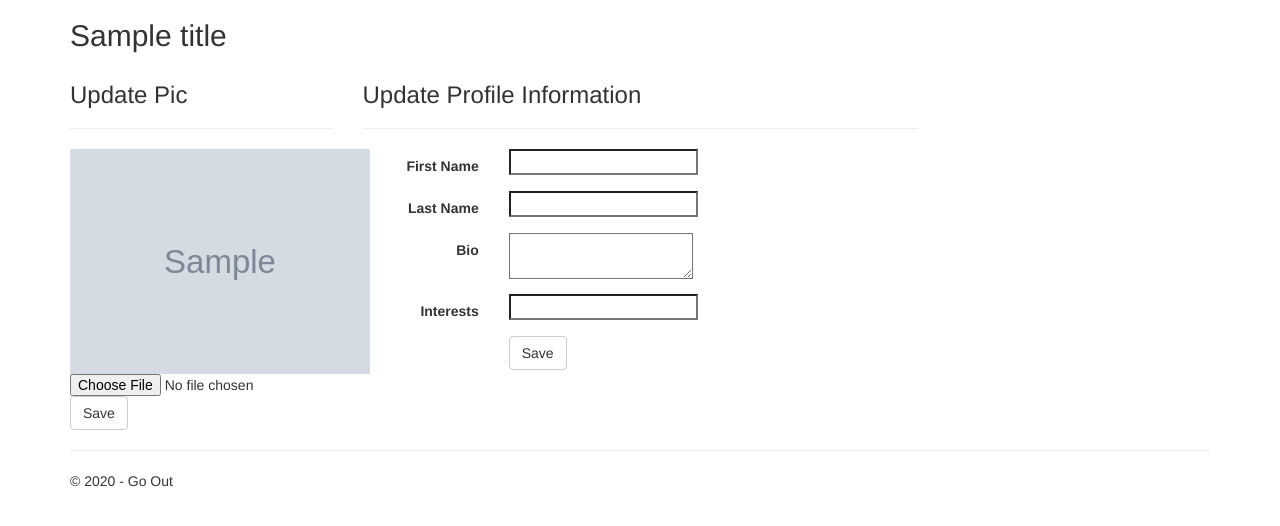
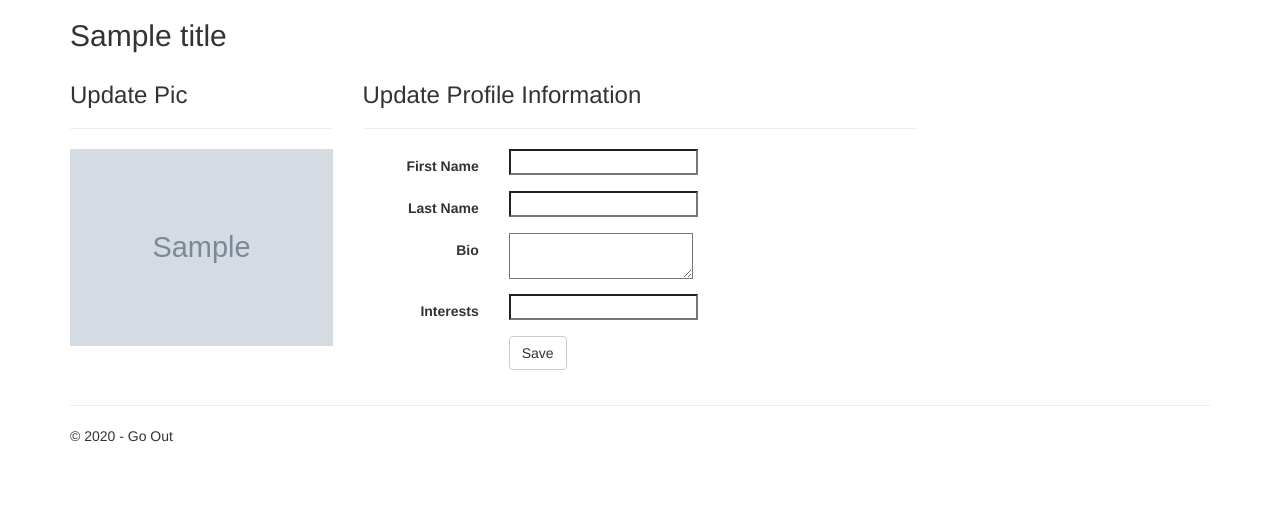
Before and after one commit to albinvinoy/GoOut, a Django app: template GoOut/app/templates/app/profile.html in a window 1280 px wide. Shown: the part 51-577 px from the top of the page. Run offline with Django 3.2, Linux system fonts and the light colour scheme; the template is opened without the code that fills it: most values are stand-ins (such as "Sample title", 1, 10 or a date in 2020); grey boxes marked "Sample" are stand-in pictures; form fields are guessed from the names that the template uses; parts of the project's set-up code (start-up, migrations or seed data) failed here and were passed over; some libraries are stand-ins or nearby versions.

Commit message:
Moved profile pic upload file input to picture overlay File input filters image extensions

```diff
--- a/GoOut/app/forms.py
+++ b/GoOut/app/forms.py
@@ -68,7 +68,9 @@ class ProfileForm(forms.Form):
                             }))
 
 class ProfilePicForm(forms.Form):
-    photo = forms.ImageField()
+    photo = forms.ImageField(widget=forms.ClearableFileInput({
+                                'accept':'image/*'
+                            }))
 
 class SubinterestSelectionForm(forms.Form):
     def __init__(self, *args, **kwargs):
--- a/GoOut/app/static/app/content/site.css
+++ b/GoOut/app/static/app/content/site.css
@@ -34,10 +34,44 @@ input[type="checkbox"].input-validation-error {
     display: none;
 }
 
+/* Styles for profile photo submission */
+#profilePhotoForm input[type="submit"] {
+    display: none;
+}
+.profile-pic-container {
+    background-color:#eee;
+    position:relative;
+    width:100%;
+}
+    .profile-pic-container:hover .profile-pic-overlay {
+        display:block;
+        visibility: visible;
+    }
+
 .profile-pic {
     max-height:300px;
-    max-width:300px;
+    max-width:100%;
 }
+
+.profile-pic-overlay {
+    background-color:rgba(0,0,0,0.5);
+    bottom:0;
+    display:none;
+    left:0;
+    position:absolute;
+    text-align:center;
+    width:100%;
+}
+
+.profile-pic-upload {
+    color:#ddd;
+    cursor:pointer;
+    font-size:14px;
+    height:14px;
+}
+    .profile-pic-upload:hover {
+        color: #fff;
+    }
 
 .profile-icon {
     max-height:40px;
@@ -84,6 +118,9 @@ input[type="checkbox"].input-validation-error {
 }
 
 /* Style for common site elements */
+input[type="file"] {
+    display:none;
+}
 .jumbotron {
     padding-top:0;
 }
--- a/GoOut/app/static/app/scripts/main.js
+++ b/GoOut/app/static/app/scripts/main.js
@@ -125,4 +125,7 @@ $(function () {
             return '<h3>Set Location</h3>';
         }
     }).click(initMap);
+    $('#id_photo').change(function () {
+        $('#profilePhotoForm  form').submit();
+    });
 });
--- a/GoOut/app/templates/app/profile.html
+++ b/GoOut/app/templates/app/profile.html
@@ -13,12 +13,17 @@
             {% csrf_token %}
             <h3>Update Pic</h3>
             <hr />
+            <div class="profile-pic-container">
                 {% if photoUrl|length == 0 %}
                 <img id="imgProfilePhoto" class="profile-pic" src="{% static 'app/images/profile-pic-placeholder.gif' %}" />
                 {% else %}
                 <img id="imgProfilePhoto" class="profile-pic" src="{{ photoUrl }}" />
                 {% endif %}
                 {{ photoform.photo }}
+                <div class="profile-pic-overlay">
+                    <label for="id_photo" class="profile-pic-upload">Choose a photo</label>
+                </div>
+            </div>
             <input type="hidden" name="next" value="/" />
             <input type="submit" value="Save" class="btn btn-default" />
         </form>
```
Lines whose indentation alone changed are shown as unchanged.
